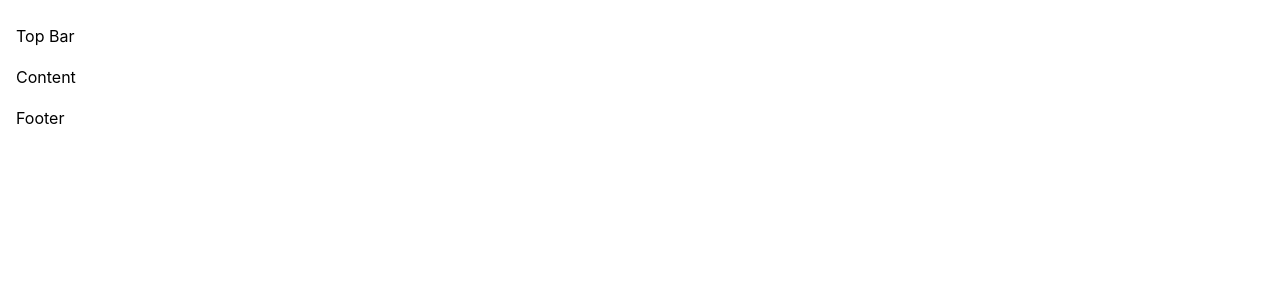
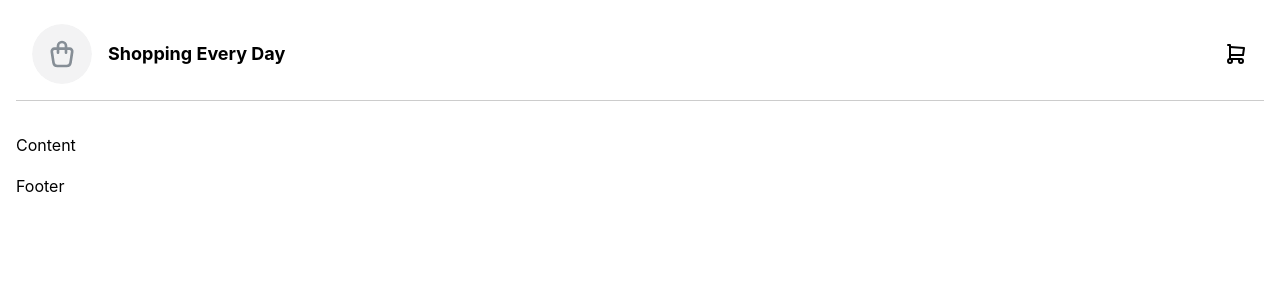
Before and after one commit to Supakorn-suri/ecommerce-checkout-fe, a Next.js app: page / in a window 1280 px wide. Shown: the top 300 px of the page. Built offline with nearby package versions, Linux system fonts and the light colour scheme.

Commit message:
feat: add Topbar component and Tabler Icons

```diff
--- a/package.json
+++ b/package.json
@@ -11,6 +11,7 @@
   "dependencies": {
     "@mantine/core": "^8.3.2",
     "@mantine/hooks": "^8.3.2",
+    "@tabler/icons-react": "^3.35.0",
     "next": "15.5.4",
     "react": "19.1.0",
     "react-dom": "19.1.0"
--- a/src/app/page.tsx
+++ b/src/app/page.tsx
@@ -1,12 +1,13 @@
 "use client";
 import { Container, Flex, Box } from "@mantine/core";
+
+import TopBar from "@/components/TopBar";
 
 export default function Home() {
   return (
     <Container size="xl" my={24}>
       <Flex direction="column" gap={16}>
-        {/* TopBar */}
-        Top Bar
+        <TopBar />
         <Box>
           Content
           <Box>{/* Cart  */}</Box>
--- /dev/null
+++ b/src/components/TopBar.tsx
@@ -0,0 +1,26 @@
+import { Avatar, Flex, Group, Title } from "@mantine/core";
+import { IconShoppingBag, IconShoppingCart } from "@tabler/icons-react";
+import React from "react";
+
+const TopBar = () => {
+  return (
+    <Flex
+      style={{ borderBottom: "1px solid #ccc" }}
+      px={16}
+      pb={16}
+      mb={16}
+      justify="space-between"
+      align="center"
+    >
+      <Group>
+        <Avatar size={60} color="gray" radius="xl">
+          <IconShoppingBag size={32} />
+        </Avatar>
+        <Title order={4}>Shopping Every Day</Title>
+      </Group>
+      <IconShoppingCart />
+    </Flex>
+  );
+};
+
+export default TopBar;
--- /dev/null
+++ b/src/components/index.ts
@@ -0,0 +1,3 @@
+// @index(['./*/index.{ts,tsx}','./*.{ts,tsx}'], f => `export * from '${f.path.replace(/\/index$/, '')}'`)
+export * from './TopBar'
+// @endindex
```
Also changed, not shown: 1 other file (tests, documents, lock files or other folders).
